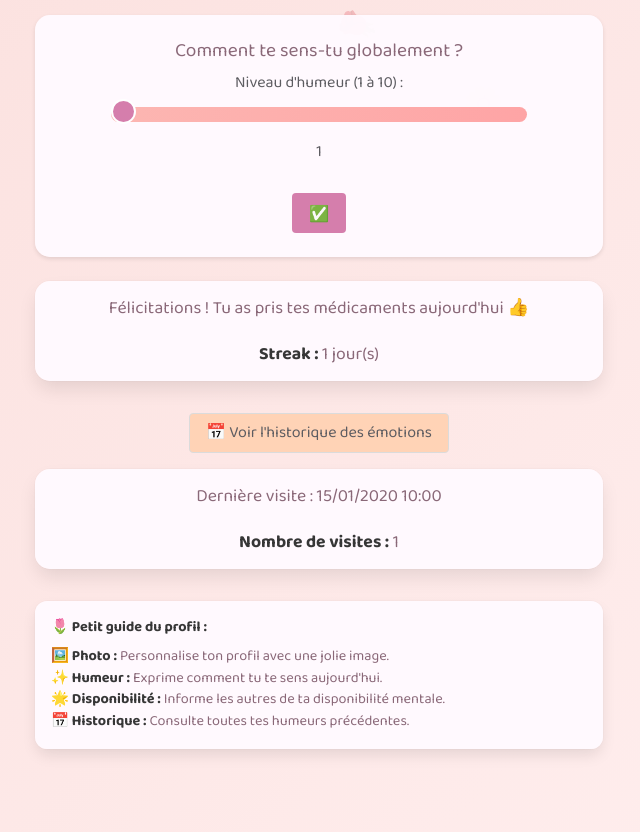
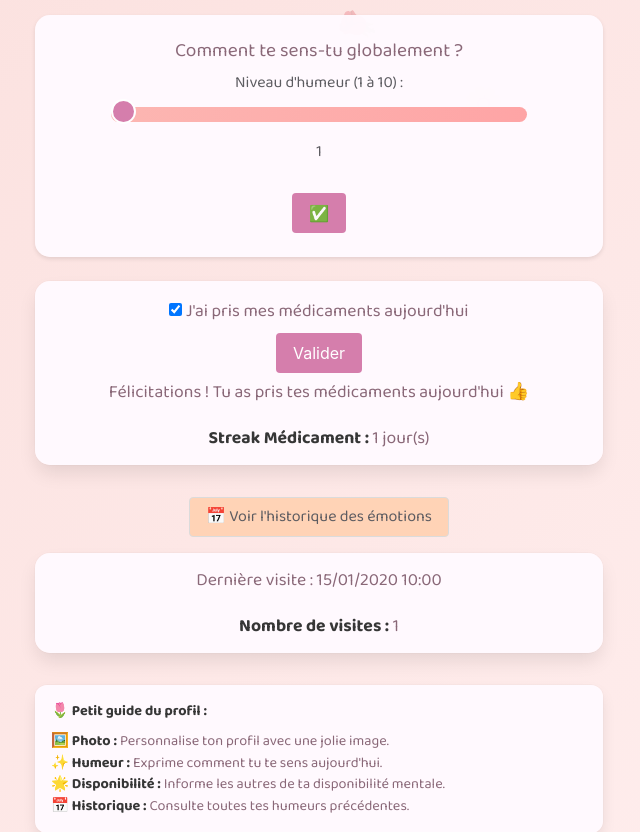
Before and after one commit to Ovanity/Elise, a Flask app: a page that uses templates/user_profile.html in a window 1280 px wide. Shown: the part 632-1464 px from the top of the page, without its empty margins (321-961 px from the left). Run offline with Flask 3, Linux system fonts and the light colour scheme; the visitor is signed in with stand-in values (Sample User, id 1); tables that the repository leaves empty hold one stand-in row (values such as "Sample post"); grey boxes marked "Sample" are stand-in pictures.

Commit message:
requirements

```diff
--- a/templates/user_profile.html
+++ b/templates/user_profile.html
@@ -106,25 +106,26 @@
 
   <!-- Medication Tracker Streak -->
   <div class="box" style="background-color: rgba(255,250,255,0.95); border-radius:15px; padding:1rem; margin-top:1rem;">
+    <form method="POST" action="{{ url_for('update_medication') }}">
+      <label class="checkbox" style="font-size: 1.1rem; color: #8A6878;">
+        <input type="checkbox" name="medication_taken" value="yes" {% if user.medication_taken %}checked{% endif %}>
+        J'ai pris mes médicaments aujourd'hui
+      </label>
+      <br>
+      <button class="button is-primary" type="submit" style="background-color:#D57EAC; color:#fff; margin-top:0.5rem;">
+        Valider
+      </button>
+    </form>
     {% if user.medication_taken %}
-      <p class="subtitle" style="color:#8A6878; font-size:1.1rem;">
+      <p class="subtitle" style="color:#8A6878; font-size:1.1rem; margin-top:0.5rem;">
         Félicitations ! Tu as pris tes médicaments aujourd'hui 👍
       </p>
-    {% else %}
-      <p class="subtitle" style="color:#8A6878; font-size:1.1rem;">
-        N'oublie pas de prendre tes médicaments 💊
-      </p>
     {% endif %}
-    <p class="subtitle" style="color:#8A6878; font-size:1.1rem;">
-      <strong>Streak :</strong> {{ user.medication_streak }} jour(s)
+    <p class="subtitle" style="color:#8A6878; font-size:1.1rem; margin-top:0.5rem;">
+      <strong>Streak Médicament :</strong> {{ user.medication_streak }} jour(s)
     </p>
   </div>
-  {% else %}
-    <p style="color:#8A6878; margin-top:1rem;">
-      🔒 Vous n'êtes pas connecté(e) en tant que {{ username }}.<br>
-      <a href="{{ url_for('login') }}" style="color:#D57EAC;">Connexion</a>
-    </p>
-  {% endif %}
+{% endif %}
 
   <!-- Button to view mood history -->
   <div style="margin-top:2rem;">
```
